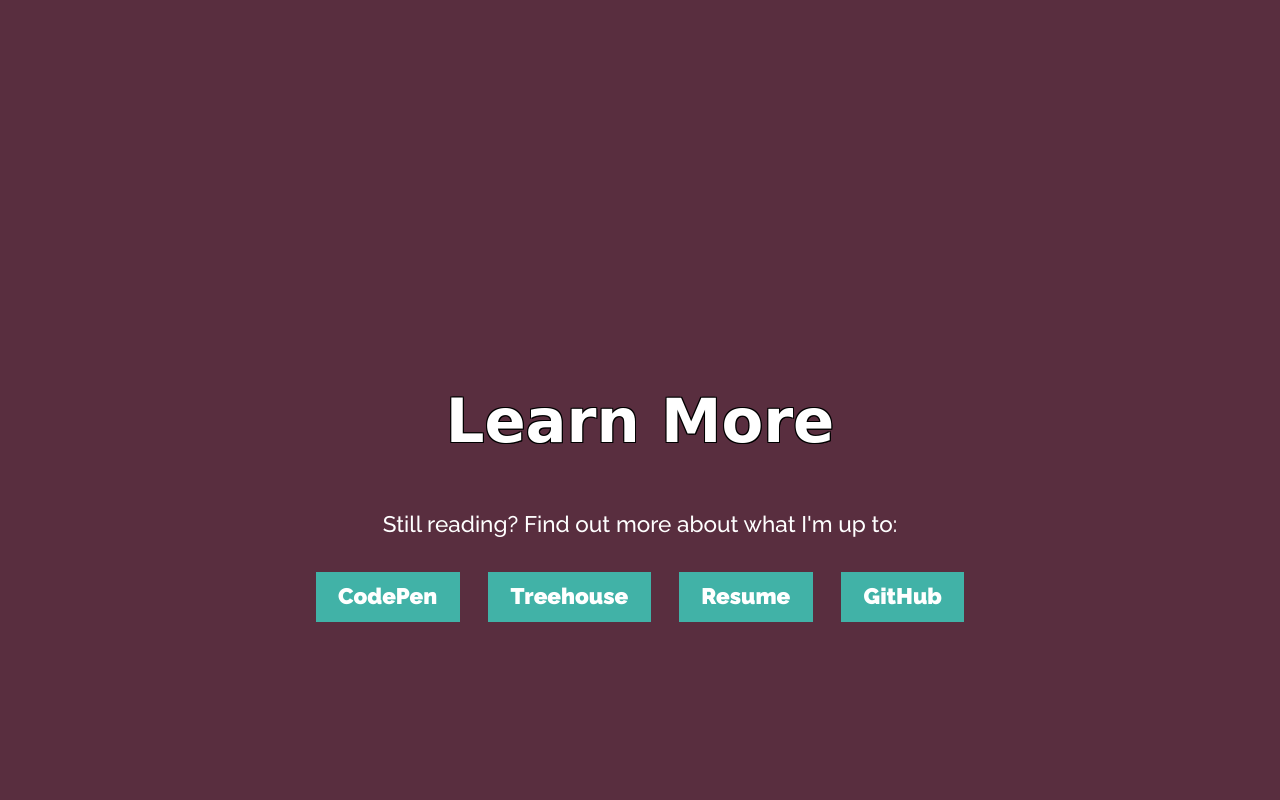
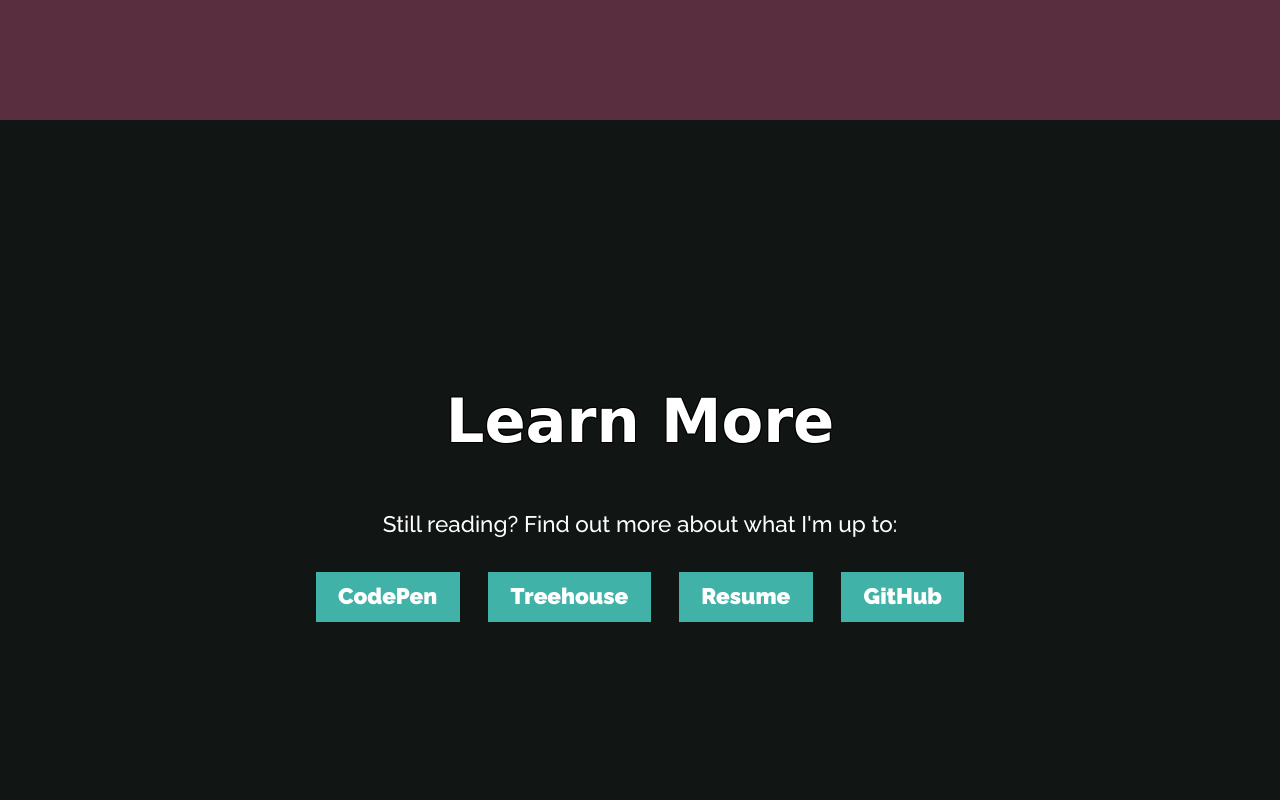
Before and after one commit to aswhipple/aswhipple.github.io, a plain HTML site: page index.html in a window 1280 px wide. Shown: the part 1480-2280 px from the top of the page. Drawn offline with nearby package versions, Linux system fonts and the light colour scheme; a web font is replaced by a local one.

Commit message:
Changing BGs

```diff
--- a/css/main.css
+++ b/css/main.css
@@ -386,7 +386,8 @@ section {
     font-weight: 400;
     margin-bottom: .5em; }
 .home #more {
-  background: #592E3F; }
+  /* background: #592E3F; } */
+  background: #111513; }
 .home #projects {
   background: #111513; }
   .home #projects .container {
```
